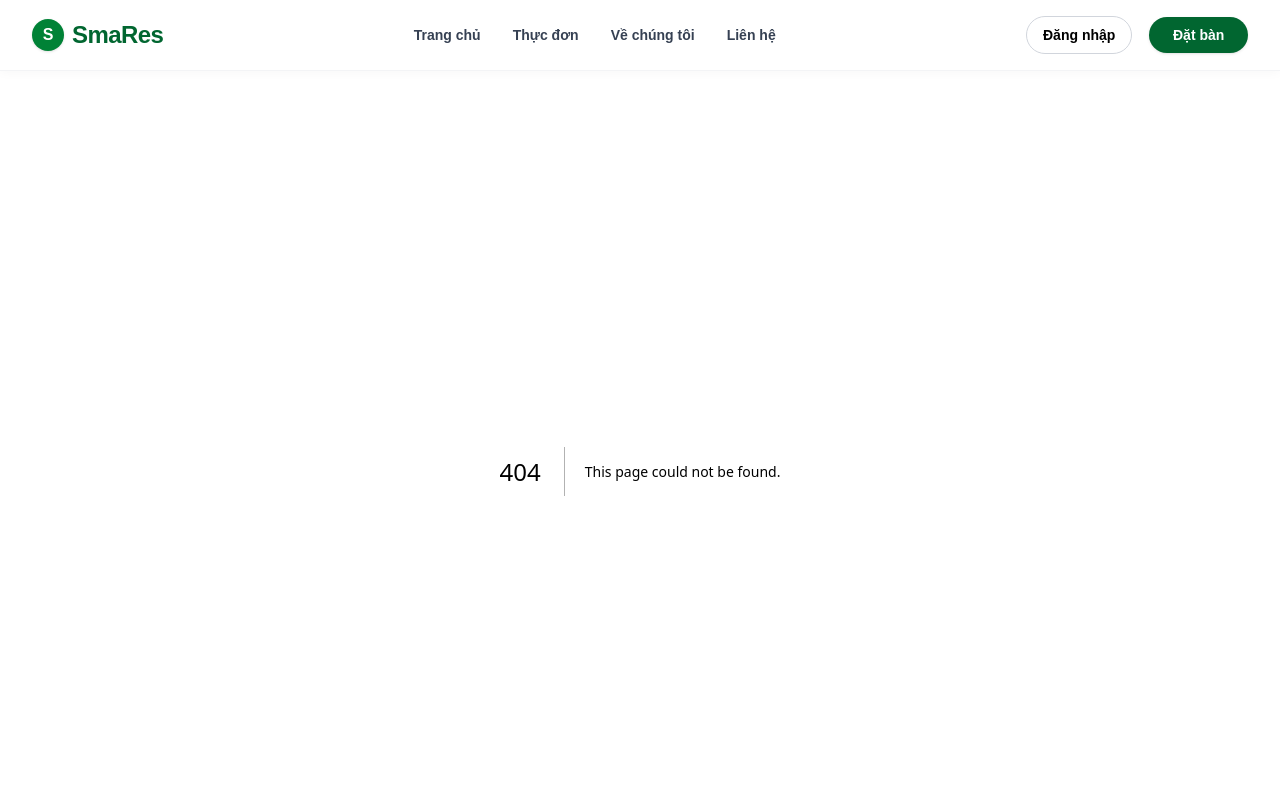
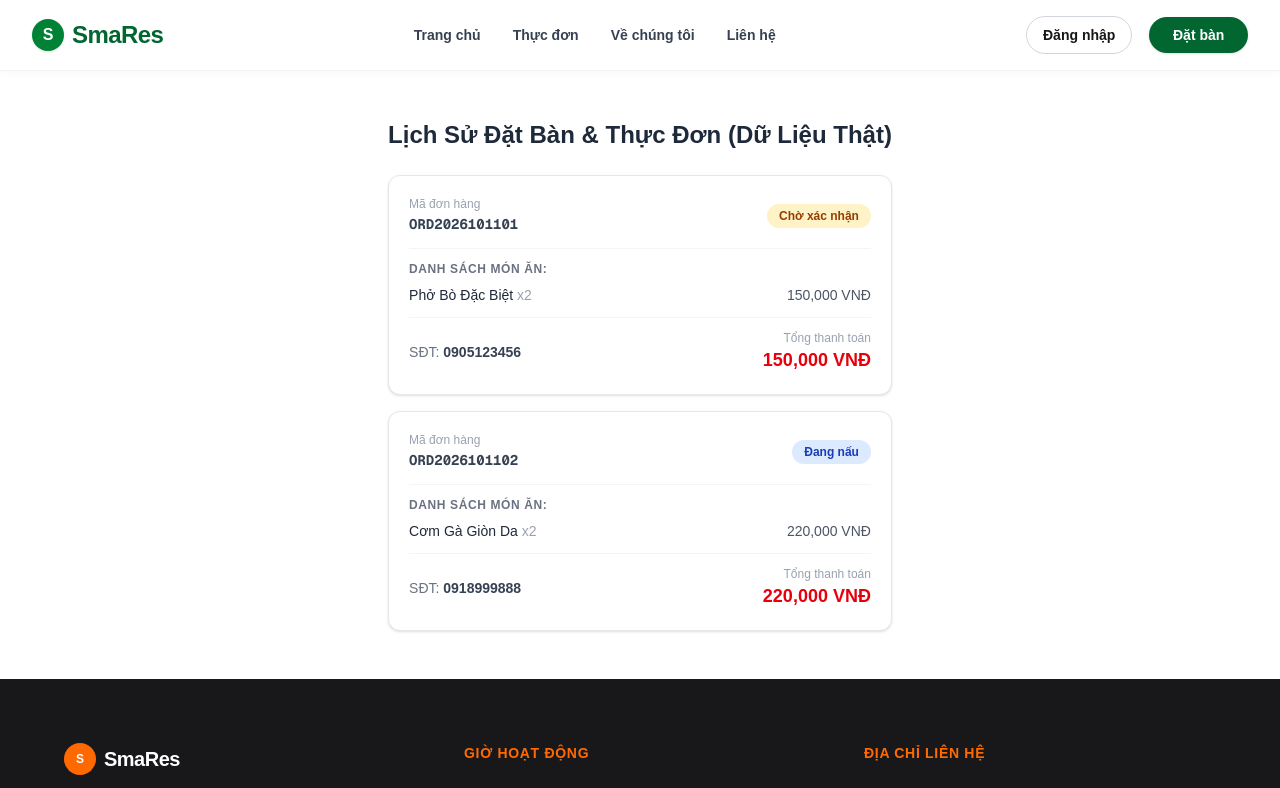
Before and after one commit to Rius-Nguyen/SmaRes, a Next.js app: page /orders in a window 1280 px wide. Before the commit this address had no page. Shown: the top 788 px of the page. Built offline with nearby package versions, Linux system fonts and the light colour scheme.

Commit message:
feat: complete TK-97 API integration and UI rendering for orders

```diff
--- /dev/null
+++ b/app/api/orders/route.js
@@ -0,0 +1,71 @@
+import { NextResponse } from 'next/server';
+
+// 1. Phương thức GET: Lấy danh sách đơn hàng cho trang UI hiển thị
+export async function GET() {
+  try {
+    // Dữ liệu mẫu (hoặc bạn có thể thay thế bằng logic gọi Mongoose Model: await Order.find())
+    const mockOrders = [
+      {
+        _id: "ORD2026101101",
+        phone: "0905123456",
+        totalAmount: 150000,
+        status: "PENDING",
+        items: [
+          { name: "Phở Bò Đặc Biệt", price: 75000, quantity: 2 }
+        ]
+      },
+      {
+        _id: "ORD2026101102",
+        phone: "0918999888",
+        totalAmount: 220000,
+        status: "COOKING",
+        items: [
+          { name: "Cơm Gà Giòn Da", price: 110000, quantity: 2 }
+        ]
+      }
+    ];
+
+    return NextResponse.json({
+      success: true,
+      orders: mockOrders
+    }, { status: 200 });
+
+  } catch (error) {
+    console.error('Lỗi API GET /api/orders:', error);
+    return NextResponse.json({
+      success: false,
+      error: error.message
+    }, { status: 500 });
+  }
+}
+
+// 2. Phương thức POST: Nhận payload từ Frontend để khởi tạo và lưu đơn hàng mới
+export async function POST(request) {
+  try {
+    const body = await request.json();
+
+    // Logic xử lý dữ liệu và tính toán tổng tiền (kế thừa từ task TK-102 của nhóm)
+    const savedOrder = {
+      _id: "ORD" + Date.now(),
+      ...body,
+      status: "PENDING",
+      createdAt: new Date().toISOString()
+    };
+
+    return NextResponse.json({
+      success: true,
+      message: 'Tạo đơn hàng thành công',
+      orderId: savedOrder._id,
+      totalPrice: savedOrder.totalAmount,
+      order: savedOrder
+    }, { status: 201 });
+
+  } catch (error) {
+    console.error('Lỗi API POST /api/orders:', error);
+    return NextResponse.json({
+      success: false,
+      message: 'Lỗi server khi khởi tạo đơn hàng',
+      error: error.message
+    }, { status: 500 });
+  }
+}
--- /dev/null
+++ b/app/orders/page.tsx
@@ -0,0 +1,133 @@
+'use client';
+
+import { useState, useEffect } from 'react';
+
+// Định nghĩa kiểu dữ liệu cho Món ăn và Đơn hàng theo chuẩn TypeScript
+interface OrderItem {
+  foodId: string;
+  name: string;
+  price: number;
+  quantity: number;
+}
+
+interface Order {
+  _id: string;
+  userId: string;
+  items: OrderItem[];
+  totalAmount: number;
+  status: 'PENDING' | 'COOKING' | 'COMPLETED' | 'CANCELLED';
+  phone: string;
+  createdAt?: string;
+}
+
+export default function OrderHistoryPage() {
+  const [orders, setOrders] = useState<Order[]>([]);
+  const [loading, setLoading] = useState<boolean>(true);
+  const [error, setError] = useState<string | null>(null);
+
+  // Kích hoạt gọi API lấy dữ liệu thực tế ngay khi tải trang
+  useEffect(() => {
+    async function fetchOrders() {
+      try {
+        setLoading(true);
+        const res = await fetch('/api/orders');
+
+        if (!res.ok) {
+          throw new Error('Lỗi khi tải dữ liệu đơn hàng từ máy chủ!');
+        }
+
+        const data = await res.json();
+        setOrders(data.orders || data);
+      } catch (err: any) {
+        console.error('Lỗi tích hợp API TK-97:', err);
+        setError(err.message || 'Đã xảy ra lỗi không xác định');
+      } finally {
+        setLoading(false);
+      }
+    }
+
+    fetchOrders();
+  }, []);
+
+  // Trạng thái Đang tải dữ liệu
+  if (loading) {
+    return (
+      <div className="min-h-screen flex justify-center items-center bg-gray-50">
+        <div className="text-center">
+          <div className="w-10 h-10 border-4 border-blue-600 border-t-transparent rounded-full animate-spin mx-auto mb-3"></div>
+          <p className="text-gray-600 font-medium">Đang kết nối API & tải dữ liệu từ Database...</p>
+        </div>
+      </div>
+    );
+  }
+
+  // Trạng thái Lỗi API
+  if (error) {
+    return (
+      <div className="max-w-2xl mx-auto my-10 p-4 bg-red-50 border border-red-200 text-red-600 rounded-lg text-center">
+        <p className="font-semibold">⚠️ Không thể tích hợp dữ liệu API:</p>
+        <p className="text-sm mt-1">{error}</p>
+      </div>
+    );
+  }
+
+  // Trạng thái Chưa có đơn hàng
+  if (!orders || orders.length === 0) {
+    return (
+      <div className="max-w-2xl mx-auto my-10 p-8 bg-white border rounded-xl shadow-sm text-center">
+        <p className="text-gray-500 font-medium">Chưa có lịch sử đơn hàng nào trong CSDL MongoDB.</p>
+      </div>
+    );
+  }
+
+  // Đổ dữ liệu thực tế ra giao diện UI
+  return (
+    <div className="max-w-4xl mx-auto p-6 my-6">
+      <h1 className="text-2xl font-bold text-gray-800 mb-6">Lịch Sử Đặt Bàn & Thực Đơn (Dữ Liệu Thật)</h1>
+
+      <div className="space-y-4">
+        {orders.map((order) => (
+          <div key={order._id} className="border border-gray-200 rounded-xl p-5 bg-white shadow-sm hover:shadow-md transition">
+            <div className="flex justify-between items-center pb-3 border-b border-gray-100">
+              <div>
+                <span className="text-xs text-gray-400 block">Mã đơn hàng</span>
+                <span className="font-mono text-sm font-bold text-gray-700">{order._id}</span>
+              </div>
+              <span
+                className={`px-3 py-1 text-xs font-semibold rounded-full ${
+                  order.status === 'PENDING'
+                    ? 'bg-amber-100 text-amber-800'
+                    : order.status === 'COOKING'
+                    ? 'bg-blue-100 text-blue-800'
+                    : 'bg-emerald-100 text-emerald-800'
+                }`}
+              >
+                {order.status === 'PENDING' ? 'Chờ xác nhận' : order.status === 'COOKING' ? 'Đang nấu' : 'Hoàn thành'}
+              </span>
+            </div>
+
+            {/* Chi tiết từng món ăn trong giỏ hàng */}
+            <div className="py-3 space-y-2">
+              <p className="text-xs font-semibold text-gray-500 uppercase tracking-wider">Danh sách món ăn:</p>
+              {order.items?.map((item, idx) => (
+                <div key={idx} className="flex justify-between items-center text-sm">
+                  <span className="text-gray-800 font-medium">{item.name} <span className="text-gray-400">x{item.quantity}</span></span>
+                  <span className="text-gray-600">{(item.price * item.quantity).toLocaleString()} VNĐ</span>
+                </div>
+              ))}
+            </div>
+
+            {/* Chân trang thông tin liên hệ và tổng tiền */}
+            <div className="pt-3 border-t border-gray-100 flex justify-between items-center text-sm">
+              <span className="text-gray-500">SĐT: <strong className="text-gray-700">{order.phone}</strong></span>
+              <div className="text-right">
+                <span className="text-xs text-gray-400 block">Tổng thanh toán</span>
+                <span className="text-lg font-bold text-red-600">{order.totalAmount?.toLocaleString()} VNĐ</span>
+              </div>
+            </div>
+          </div>
+        ))}
+      </div>
+    </div>
+  );
+}
```
